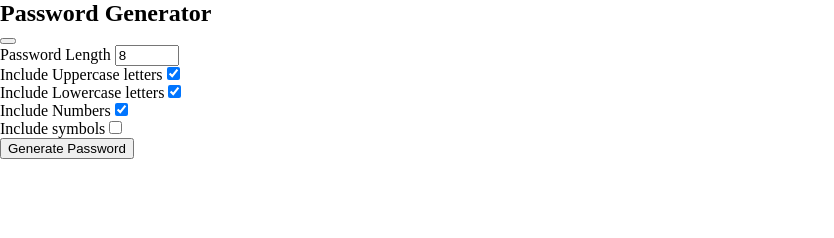
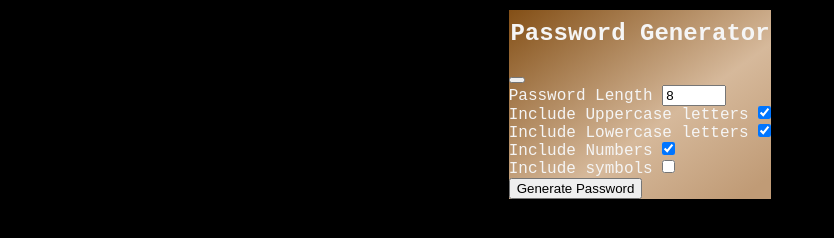
Before and after one commit to Yutthana00/passwordGenerator, a plain HTML site: page index.html in a window 1280 px wide. Shown: the whole page, without its empty margins (0-834 px from the left). Drawn offline with Linux system fonts and the light colour scheme.

Commit message:
added background color

```diff
--- a/css/style.css
+++ b/css/style.css
@@ -3,5 +3,32 @@
 * {
     box-sizing: border-box;
     margin: 0;
+}
+body {
+    background-color: black;
+    color: whitesmoke;
+    display: flex;
+    font-family: 'Courier New', Courier, monospace, sans-serif;
+    flex-direction: column;
+    align-items: center;
+    padding: 10px;
+    justify-content: center;
+    min-height: 100hv;
+}
 
+p {
+    margin: 5px;
 }
+
+h2 {
+    margin: 10px 0 20px;
+    text-align: center;
+}
+
+input[type="checkbox"] {
+    margin-block-end: 0;
+}
+
+.container {
+    background: linear-gradient(to bottom right, #834f16, #d6b99b 59%, #c09b76 94%);
+}
```
